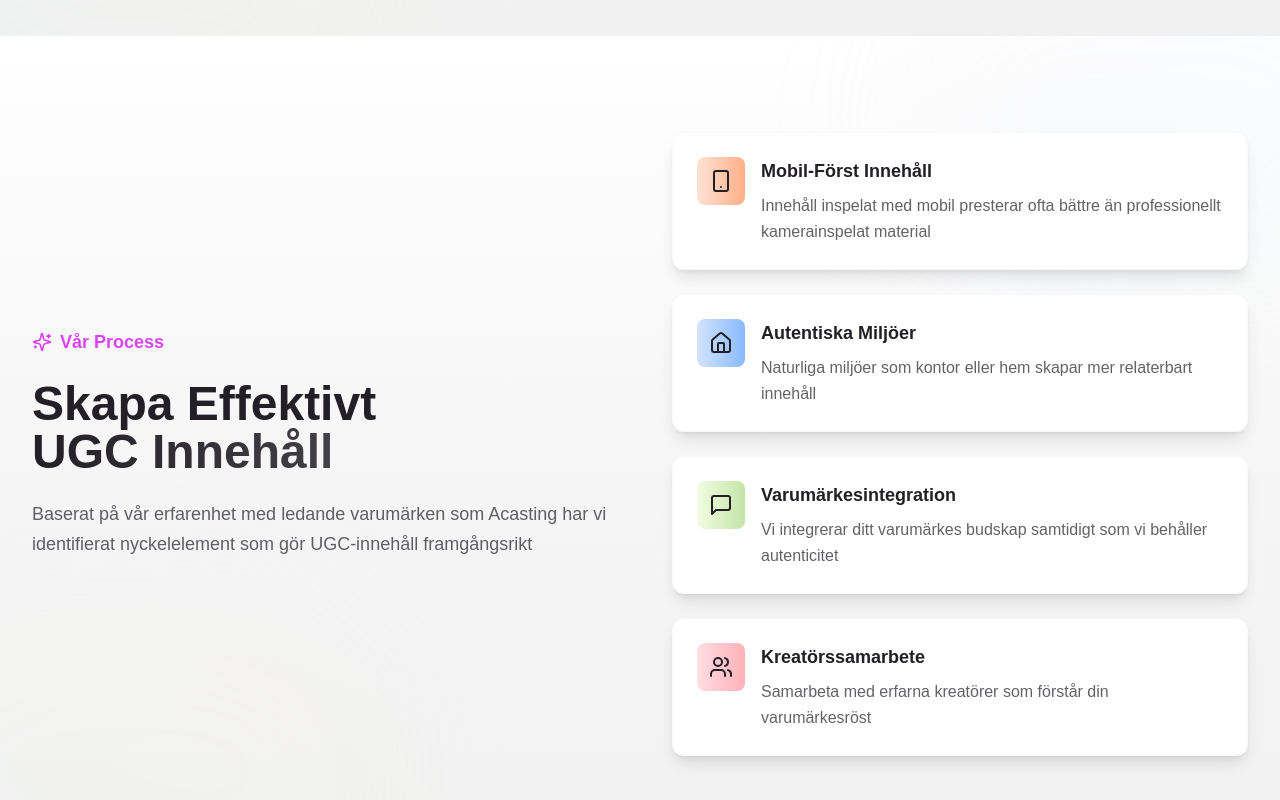
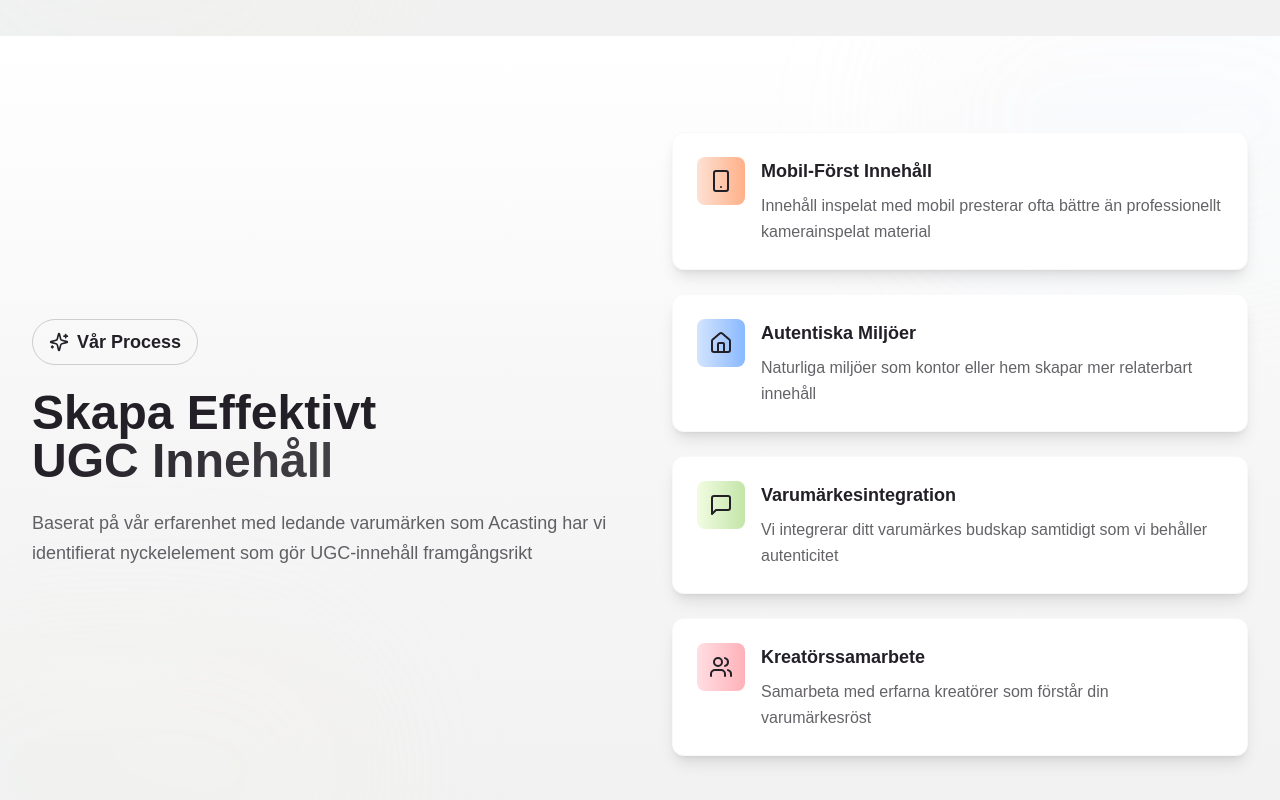
Before and after one commit to Usmanyousaf88/ericplant, a React (Vite) app: page / in a window 1280 px wide. Shown: the part 3458-4258 px from the top of the page. Built offline with nearby package versions, Linux system fonts and the light colour scheme; a web font is replaced by a local one.

Commit message:
Add border styling to ProcessSection
Updated the ProcessSection component to include a border around the section, removing the pink color previously used.
[skip gpt_engineer]

```diff
--- a/src/components/ProcessSection.tsx
+++ b/src/components/ProcessSection.tsx
@@ -41,9 +41,9 @@ const ProcessSection = () => {
         <div className="flex flex-col lg:flex-row gap-16 items-center">
           {/* Left side - Text */}
           <div className="flex-1 space-y-6 max-w-2xl">
-            <div className="flex items-center gap-2">
-              <Sparkles className="w-5 h-5 text-[#D946EF]" />
-              <p className="text-[#D946EF] font-display text-lg font-semibold">
+            <div className="flex items-center gap-2 border border-secondary-dark/20 rounded-full px-4 py-2 w-fit">
+              <Sparkles className="w-5 h-5 text-secondary-dark" />
+              <p className="font-display text-lg font-semibold text-secondary-dark">
                 Vår Process
               </p>
             </div>
```
